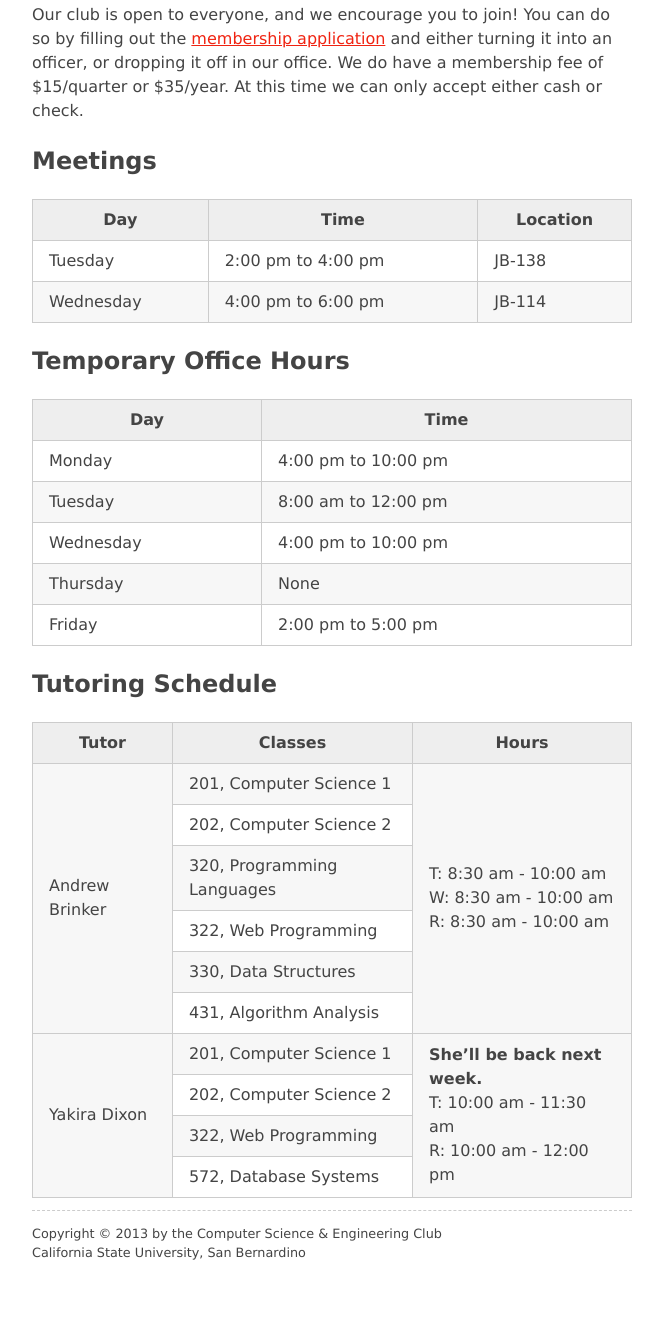
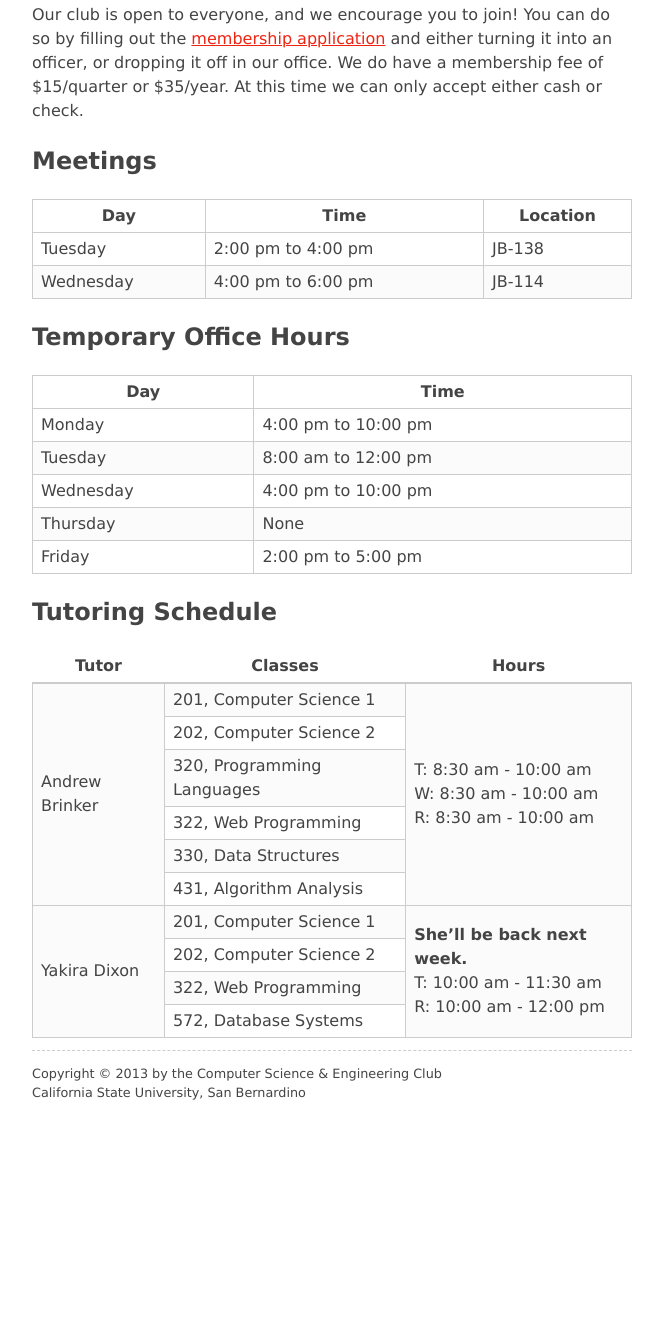
Before and after one commit to CSE-CSUSB/Website, a PHP site: page / in a window 1280 px wide. Shown: the part 374-1701 px from the top of the page, without its empty margins (308-971 px from the left). After the commit the page ends 1474 px from the top, so only its background shows below. Run offline with PHP 8.4, Linux system fonts and the light colour scheme; some libraries are stand-ins or nearby versions.

Commit message:
Update main.css

```diff
--- a/public/styles/main.css
+++ b/public/styles/main.css
@@ -15,17 +15,22 @@ table {
 }
 
     tr:nth-child(2n+1) {
-      background: #f7f7f7;
+      background: #fbfbfb;
+    }
+
+    thead th {
+      border: 0;
+      border-bottom: 2px solid #ccc;
     }
 
     th,
     td {
-      padding: .5em 1em;
+      padding: .25em .5em;
       border: 1px solid #ccc;
     }
 
     th {
-      background: #eee;
+      background: #fff;
     }
 
 h1 {
```
